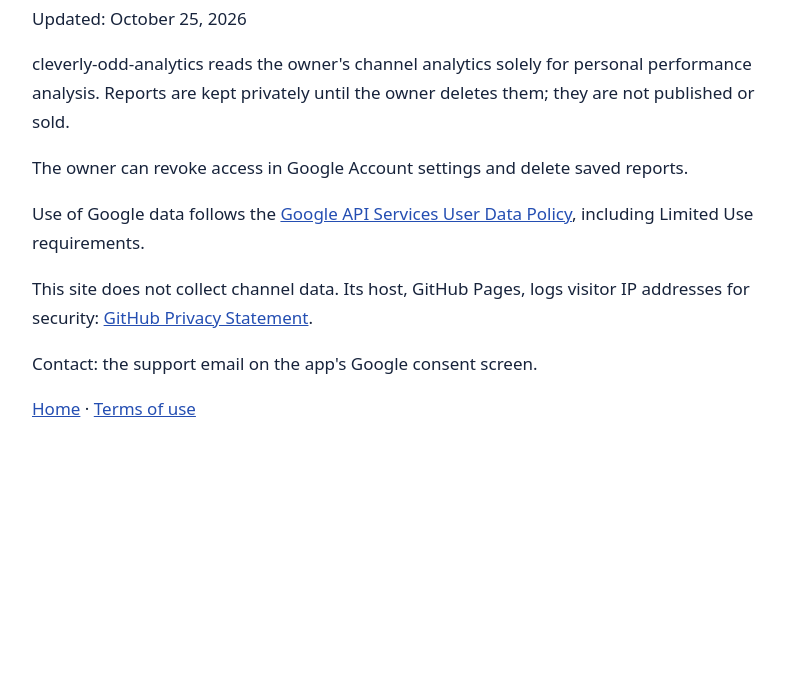
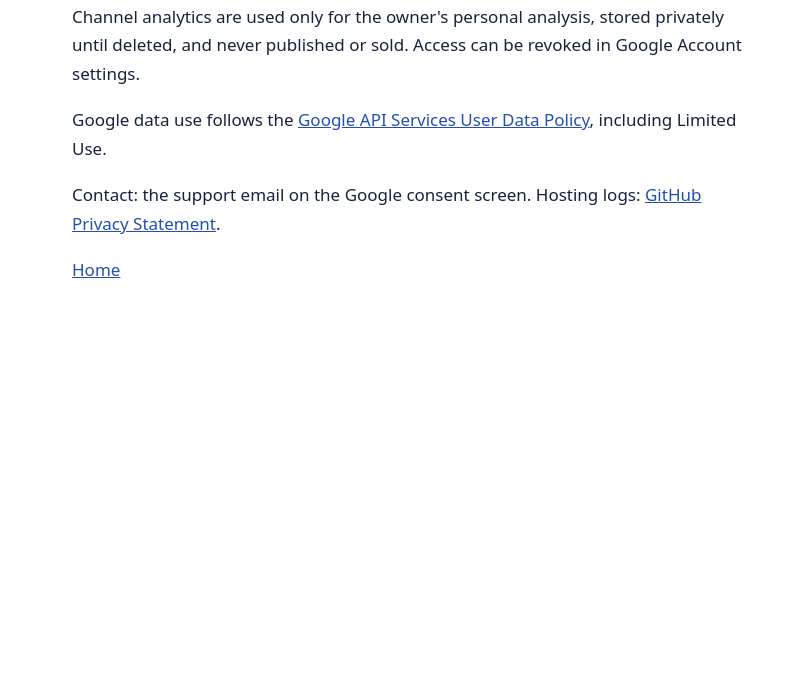
Before and after one commit to moriken4320/cleverly-odd-analytics-info, a plain HTML site: page privacy.html in a window 1280 px wide. Shown: the part 107-800 px from the top of the page, without its empty margins (228-1013 px from the left). Drawn offline with Linux system fonts and the light colour scheme.

Commit message:
Reduce public pages to minimal personal-use information

```diff
--- a/privacy.html
+++ b/privacy.html
@@ -1,19 +1,9 @@
 <!doctype html>
 <html lang="en">
-<head>
-<meta charset="utf-8">
-<meta name="viewport" content="width=device-width,initial-scale=1">
-<title>Privacy policy</title>
-<style>body{max-width:760px;margin:48px auto;padding:0 24px;font:17px/1.7 system-ui;color:#17233b}h1{line-height:1.2}a{color:#244eb2}</style>
-</head>
-<body>
-<h1>Privacy policy</h1>
-<p>Updated: October 25, 2026</p>
-<p>cleverly-odd-analytics reads the owner's channel analytics solely for personal performance analysis. Reports are kept privately until the owner deletes them; they are not published or sold.</p>
-<p>The owner can revoke access in Google Account settings and delete saved reports.</p>
-<p>Use of Google data follows the <a href="https://developers.google.com/terms/api-services-user-data-policy">Google API Services User Data Policy</a>, including Limited Use requirements.</p>
-<p>This site does not collect channel data. Its host, GitHub Pages, logs visitor IP addresses for security: <a href="https://docs.github.com/en/site-policy/privacy-policies/github-privacy-statement">GitHub Privacy Statement</a>.</p>
-<p>Contact: the support email on the app's Google consent screen.</p>
-<nav><a href="index.html">Home</a> · <a href="terms.html">Terms of use</a></nav>
-</body>
-</html>
+<head><meta charset="utf-8"><meta name="viewport" content="width=device-width,initial-scale=1"><title>Privacy</title><style>body{max-width:680px;margin:48px auto;padding:0 24px;font:17px/1.7 system-ui;color:#17233b}h1{font-size:26px}a{color:#244eb2}</style></head>
+<body><h1>Privacy</h1>
+<p>Channel analytics are used only for the owner's personal analysis, stored privately until deleted, and never published or sold. Access can be revoked in Google Account settings.</p>
+<p>Google data use follows the <a href="https://developers.google.com/terms/api-services-user-data-policy">Google API Services User Data Policy</a>, including Limited Use.</p>
+<p>Contact: the support email on the Google consent screen. Hosting logs: <a href="https://docs.github.com/en/site-policy/privacy-policies/github-privacy-statement">GitHub Privacy Statement</a>.</p>
+<nav><a href="index.html">Home</a></nav>
+</body></html>
```
Also changed, not shown: index.html (+5 -13 lines), terms.html (+5 -13 lines).
